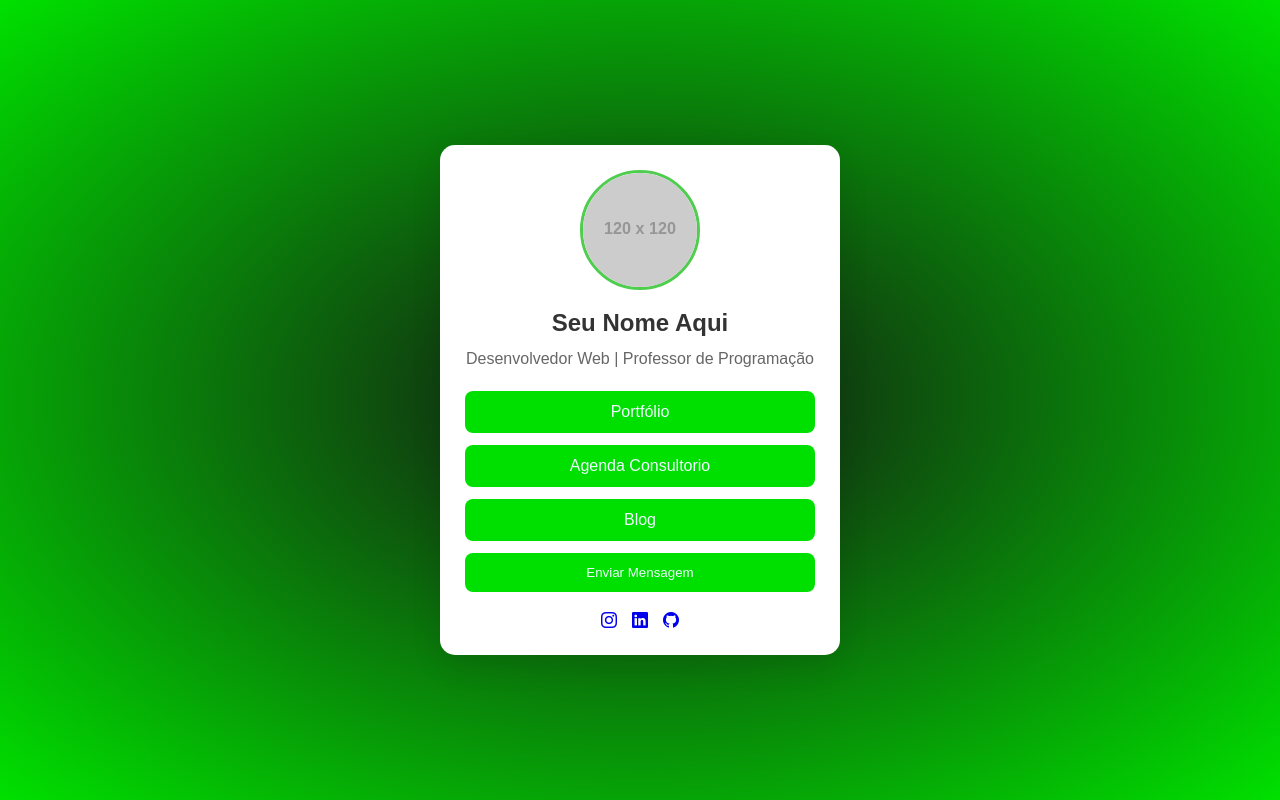
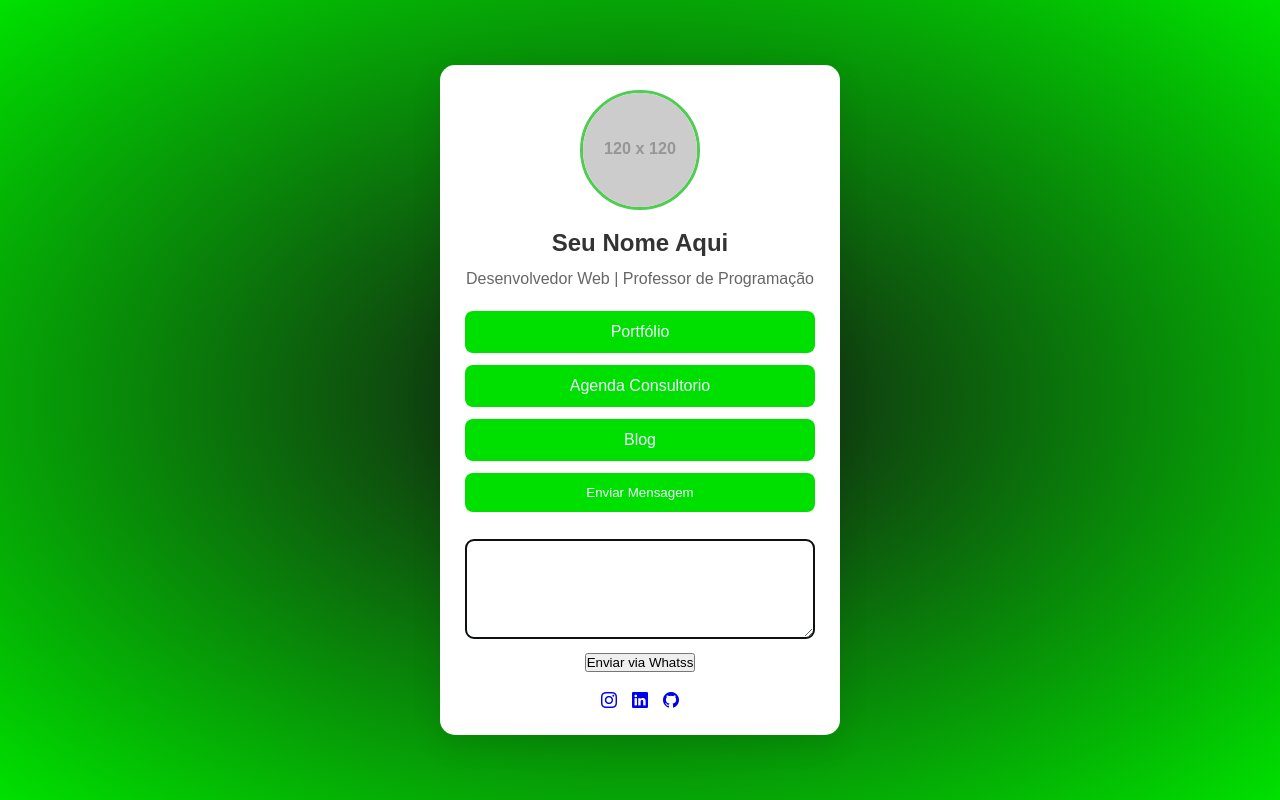
Before and after one commit to Sleonardo-Jose/Javascript_UC15, a plain HTML site: page aula_16.04/perfilCard.html in a window 1280 px wide. Both pictures are taken after a click on the button "Enviar Mensagem". Drawn offline with nearby package versions, Linux system fonts and the light colour scheme; placeholder pictures from the web are drawn by us.

Commit message:
atualizado
16.04

```diff
--- a/aula_16.04/perfilCard.html
+++ b/aula_16.04/perfilCard.html
@@ -116,10 +116,10 @@
             <a href="#" class="botao-link">Agenda Consultorio</a>
             <a href="#" class="botao-link">Blog</a>
 
-            <button id="botao-mensagem" class="botao-link">Enviar Mensagem</button>
+            <button id="botao-mensagem" class="botao-link" onclick="toggleForm()">Enviar Mensagem</button>
 
-            <form id="formContato" onSubmit="#">
-                <textarea id="formContato" class="campo-mensagem" required>
+            <form id="formContato" onSubmit="enviarMensagem(event)">
+                <textarea id="mensagem" class="campo-mensagem" required>
              </textarea>
                 <button type="submit" class="botao-enviar">Enviar via Whatss</button>
             </form>
@@ -137,19 +137,19 @@
         function toggleForm() {
             let form = document.getElementById("formContato");
             form.style.display = form.style.display === 'block' ? 'none' : 'block';
-            if (form.style.display === "block"){
+            if (form.style.display === "block") {
                 setTimeout(() => document.querySelector('.campo-mensagem').focus(), 50)
             }
         }
 
-        function enviarMensagem(e){
+        function enviarMensagem(e) {
             e.preventDefault()
             let msg = document.querySelector('.campo-mensagem').value.trim()
 
             window.open('https://wa.me/${numeroWhatsapp}?text=${msg}')
 
             document.getElementById('formContato').reset()
-            document.getElementById('formContato').style.display='none'
+            document.getElementById('formContato').style.display = 'none'
         }
     </script>
 </body>
```
